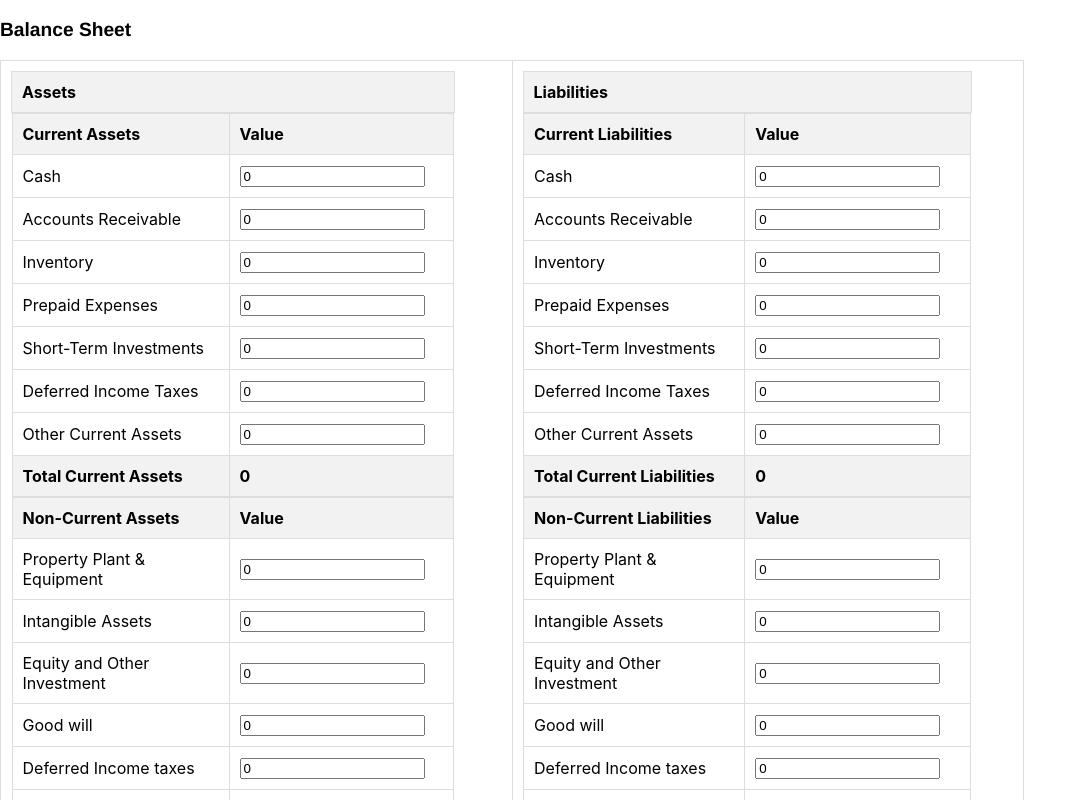
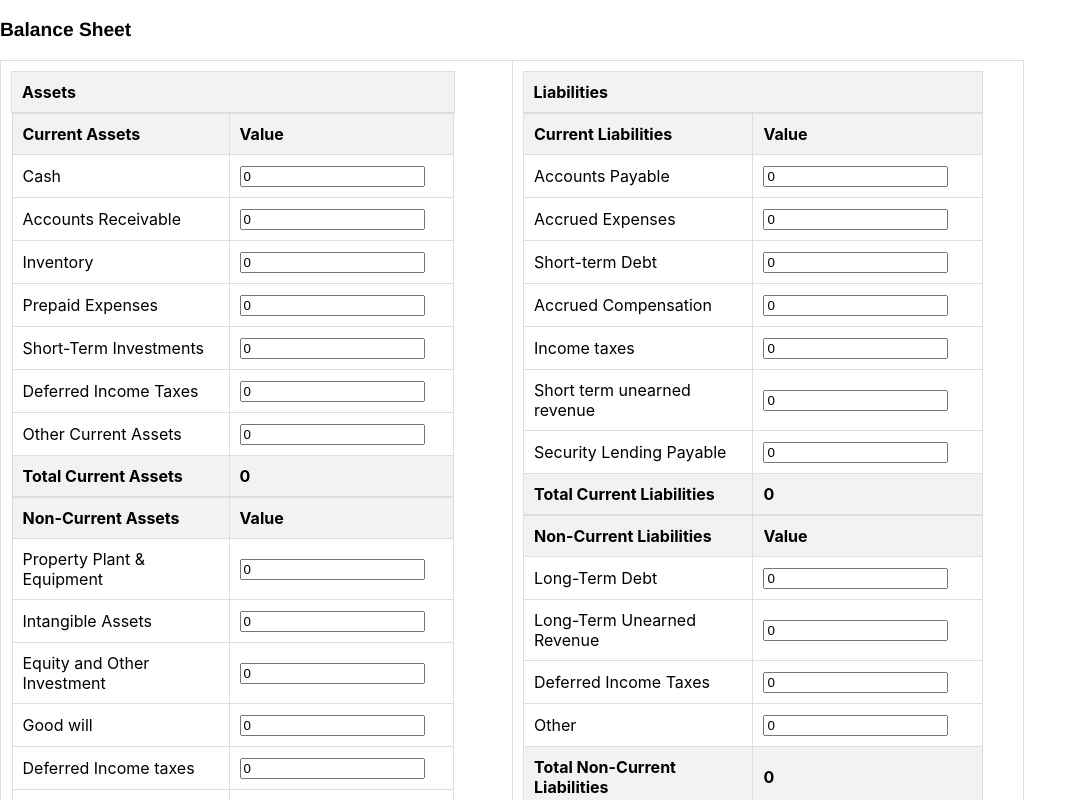
Before and after one commit to G-RIMA/FinanceFusion, a React (Create React App) app in the folder finance-fusion/: page / in a window 1280 px wide. Shown: the top 800 px of the page, without its empty margins (0-1087 px from the left). Built offline with nearby package versions, Linux system fonts and the light colour scheme.

Commit message:
balance sheet complete

```diff
--- a/finance-fusion/src/balancesheet.js
+++ b/finance-fusion/src/balancesheet.js
@@ -55,13 +55,13 @@ function Balancesheet() {
   const totalAssets = totalcurrentAssets + totalnoncurrentassets;
 
   const [currentliabilities, setcurrentLiabilities] = useState([
-    { id: 1, name: 'Cash', value: 0 },
-    { id: 2, name: 'Accounts Receivable', value: 0 },
-    { id: 3, name: 'Inventory', value: 0 },
-    { id: 4, name: 'Prepaid Expenses', value: 0 },
-    {id: 5, name: 'Short-Term Investments', value: 0},
-    {id: 6, name: 'Deferred Income Taxes', value: 0},
-    { id: 7, name: 'Other Current Assets', value: 0 },
+    { id: 1, name: 'Accounts Payable', value: 0 },
+    { id: 2, name: 'Accrued Expenses', value: 0 },
+    { id: 3, name: 'Short-term Debt', value: 0 },
+    { id: 4, name: 'Accrued Compensation', value: 0 },
+    {id: 5, name: 'Income taxes', value: 0},
+    {id: 6, name: 'Short term unearned revenue', value: 0},
+    { id: 7, name: 'Security Lending Payable', value: 0 },
 
   ]);
 
@@ -80,13 +80,10 @@ function Balancesheet() {
   };
 
   const [noncurrentliabilities, setnoncurrentLiabilities] = useState([
-    { id: 1, name: 'Property Plant & Equipment', value: 0 },
-    { id: 2, name: 'Intangible Assets', value: 0 },
-    { id: 3, name: 'Equity and Other Investment', value: 0 },
-    { id: 4, name: 'Good will', value: 0 },
-    {id: 5, name: 'Deferred Income taxes', value: 0},
-    { id: 7, name: 'Other Non-Current Assets', value: 0 },
-
+    { id: 1, name: 'Long-Term Debt', value: 0 },
+    { id: 2, name: 'Long-Term Unearned Revenue', value: 0 },
+    { id: 3, name: 'Deferred Income Taxes', value: 0 },
+    { id: 4, name: 'Other', value: 0 }
   ]);
 
   const totalnoncurrentliabilities = noncurrentliabilities.reduce((acc, noncurrentliability) => acc + parseFloat(noncurrentliability.value), 0);
@@ -104,13 +101,8 @@ function Balancesheet() {
   };
 
   const [shares, setShares] = useState([
-    { id: 1, name: 'Cash', value: 0 },
-    { id: 2, name: 'Accounts Receivable', value: 0 },
-    { id: 3, name: 'Inventory', value: 0 },
-    { id: 4, name: 'Prepaid Expenses', value: 0 },
-    {id: 5, name: 'Short-Term Investments', value: 0},
-    {id: 6, name: 'Deferred Income Taxes', value: 0},
-    { id: 7, name: 'Other Assets', value: 0 },
+    { id: 1, name: 'Common Shares', value: 0 },
+    { id: 2, name: 'Retained Earnings', value: 0 }
 
   ]);
 
@@ -129,6 +121,9 @@ function Balancesheet() {
   };
 
   const totalLiabilities = totalcurrentLiabilities + totalnoncurrentliabilities + totalShares
+
+
+
 
 
     return (
```
Also changed, not shown: finance-fusion/src/incomestatement.js (added).
